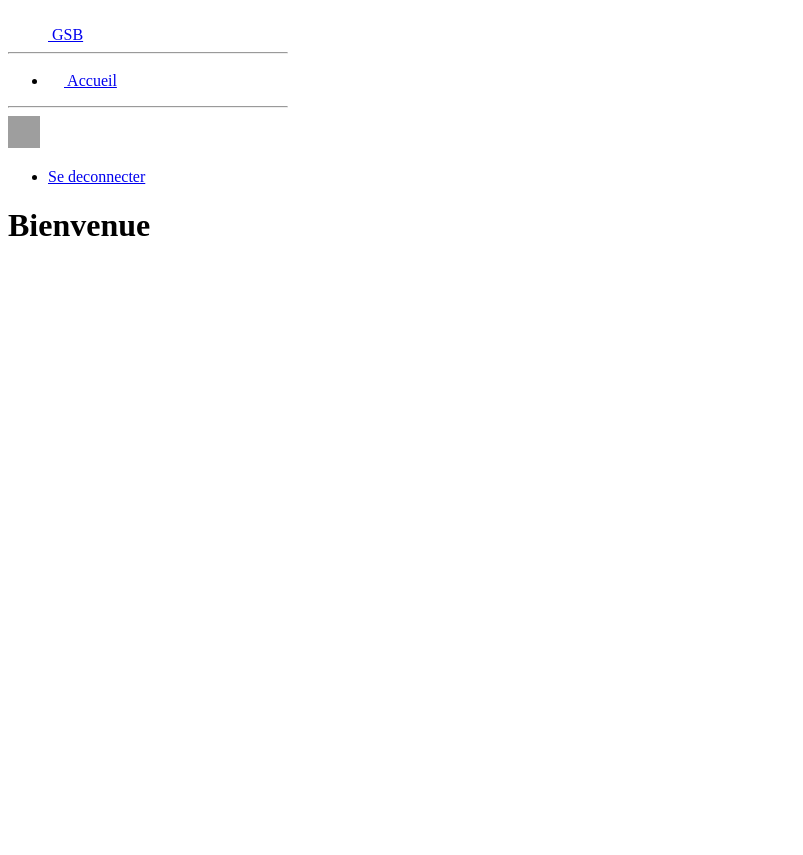
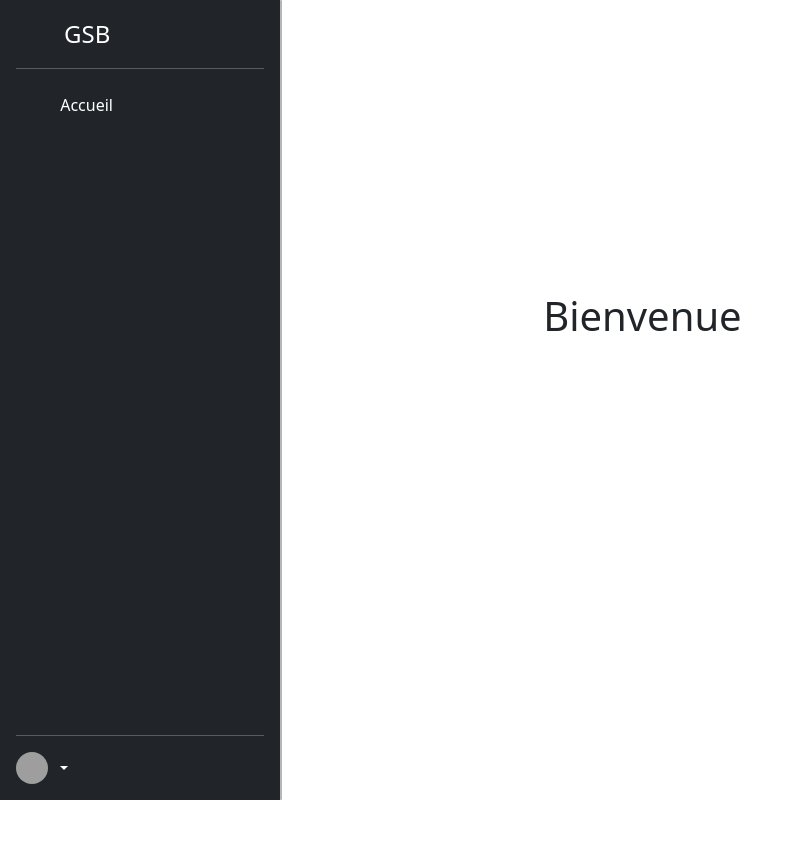
Before and after one commit to leobatouxas/GSB-Symfony, a Symfony app: template templates/home/index.html.twig in a window 1280 px wide. Shown: the whole page, without its empty margins (0-803 px from the left). After the commit the page ends 800 px from the top, so only its background shows below. Run offline with Twig, Linux system fonts and the light colour scheme; the template is opened without the code that fills it, so the values that code supplies are empty; some libraries are stand-ins or nearby versions; grey boxes are pictures that could not be loaded.

Commit message:
Passage CDN bootstrap

```diff
--- a/templates/base.html.twig
+++ b/templates/base.html.twig
@@ -3,34 +3,70 @@
 	<head>
 		<meta charset="UTF-8">
 		<meta name="viewport" content="width=device-width, initial-scale=1">
-        <title>{% block title %}Welcome!{% endblock %}</title>
+		<title>
+			{% block title %}Welcome!
+			{% endblock %}
+		</title>
 		{# Run `composer require symfony/webpack-encore-bundle`
 		           and uncomment the following Encore helpers to start using Symfony UX #}
-        {% block stylesheets %}
-            {{ encore_entry_link_tags('app') }}
-        {% endblock %}
-
-        {% block javascripts %}
-            {{ encore_entry_script_tags('app') }}
-        {% endblock %}
+		<link href="https://cdn.jsdelivr.net/npm/bootstrap@5.1.3/dist/css/bootstrap.min.css" rel="stylesheet" integrity="sha384-1BmE4kWBq78iYhFldvKuhfTAU6auU8tT94WrHftjDbrCEXSU1oBoqyl2QvZ6jIW3" crossorigin="anonymous">
 		<script src="https://code.jquery.com/jquery-3.6.0.min.js" integrity="sha256-/xUj+3OJU5yExlq6GSYGSHk7tPXikynS7ogEvDej/m4=" crossorigin="anonymous"></script>
 	</head>
 	<body>
+		<style>
+			body {
+				min-height: 100vh;
+				min-height: -webkit-fill-available;
+			}
+
+			html {
+				height: -webkit-fill-available;
+			}
+
+			main {
+				display: flex;
+				flex-wrap: nowrap;
+				height: 100vh;
+				height: -webkit-fill-available;
+				max-height: 100vh;
+				overflow-x: auto;
+				overflow-y: hidden;
+			}
+
+			.b-example-divider {
+				flex-shrink: 0;
+				width: 0.1rem;
+				height: 100vh;
+				background-color: rgba(0, 0, 0, 0.1);
+				border: solid rgba(0, 0, 0, 0.15);
+				border-width: 1px 0;
+				box-shadow: inset 0 0.5em 1.5em rgba(0, 0, 0, 0.1), inset 0 0.125em 0.5em rgba(0, 0, 0, 0.15);
+			}
+
+			.bi {
+				vertical-align: -0.125em;
+				pointer-events: none;
+				fill: currentColor;
+			}
+
+			.dropdown-toggle {
+				outline: 0;
+			}
+		</style>
 		<main>
 			<div class="d-flex flex-column flex-shrink-0 p-3 text-white bg-dark" style="width: 280px;">
 				<a href="/" class="d-flex align-items-center mb-3 mb-md-0 me-md-auto text-white text-decoration-none">
 					<svg class="bi me-2" width="40" height="32">
-                    <use xlink:href="#bootstrap" />
+						<use xlink:href="#bootstrap"/>
 					</svg>
 					<span class="fs-4">GSB</span>
 				</a>
 				<hr>
 				<ul class="nav nav-pills flex-column mb-auto">
 					<li class="nav-item">
-                    <a href="{{ path('app_home') }}" class="nav-link text-white <?php if($etat == 'index'){ echo 'active'; }  ?>"
-                        aria-current="page">
+						<a href="{{ path('app_home') }}" class="nav-link text-white <?php if($etat == 'index'){ echo 'active'; }  ?>" aria-current="page">
 							<svg class="bi me-2" width="16" height="16">
-                            <use xlink:href="#home" />
+								<use xlink:href="#home"/>
 							</svg>
 							Accueil
 						</a>
@@ -39,7 +75,7 @@
 						<li>
 							<a href="{{ path('app_visitor_feesheet') }}" class="nav-link text-white ">
 								<svg class="bi me-2" width="16" height="16">
-                            <use xlink:href="#table" />
+									<use xlink:href="#table"/>
 								</svg>
 								Fiche Frais
 							</a>
@@ -50,7 +86,7 @@
 						<li>
 							<a href="{{ path('app_accountant_feesheet') }}" class="nav-link text-white">
 								<svg class="bi me-2" width="16" height="16">
-                                <use xlink:href="#table" />
+									<use xlink:href="#table"/>
 								</svg>
 								Valider Fiche Frais
 							</a>
@@ -58,7 +94,7 @@
 						<li>
 							<a href="{{ path('app_accountant_feesheet_follow-payment') }}" class="nav-link text-white">
 								<svg class="bi me-2" width="16" height="16">
-                                <use xlink:href="#table" />
+									<use xlink:href="#table"/>
 								</svg>
 								Suivre paiement
 							</a>
@@ -69,7 +105,7 @@
 						<li>
 							<a href="{{ path('admin') }}" class="nav-link text-white ">
 								<svg class="bi me-2" width="16" height="16">
-                            <use xlink:href="#table" />
+									<use xlink:href="#table"/>
 								</svg>
 								Administration
 							</a>
@@ -78,21 +114,26 @@
 				</ul>
 				<hr>
 				<div class="dropdown">
-                <a href="#" class="d-flex align-items-center text-white text-decoration-none dropdown-toggle"
-                    id="dropdownUser1" data-bs-toggle="dropdown" aria-expanded="false">
+					<a href="#" class="d-flex align-items-center text-white text-decoration-none dropdown-toggle" id="dropdownUser1" data-bs-toggle="dropdown" aria-expanded="false">
 						<img src="https://github.com/mdo.png" alt="" width="32" height="32" class="rounded-circle me-2">
-                    <strong>{% if app.user %}{{ app.user.username }}{% endif %}</strong>
+						<strong>
+							{% if app.user %}
+								{{ app.user.username }}
+							{% endif %}
+						</strong>
 					</a>
 					<ul class="dropdown-menu dropdown-menu-dark text-small shadow" aria-labelledby="dropdownUser1">
-                    <li><a class="dropdown-item" href="{{ logout_path('main') }}">Se deconnecter</a></li>
+						<li>
+							<a class="dropdown-item" href="{{ logout_path('main') }}">Se deconnecter</a>
+						</li>
 					</ul>
 				</div>
 			</div>
 			<div class="b-example-divider"></div>
-        <div class="container-fluid">
-        {% block body %}{% endblock %}
+			<div class="container-fluid"> {% block body %}{% endblock %}
 				</div>
 
 			</main>
+			<script src="https://cdn.jsdelivr.net/npm/bootstrap@5.1.3/dist/js/bootstrap.bundle.min.js" integrity="sha384-ka7Sk0Gln4gmtz2MlQnikT1wXgYsOg+OMhuP+IlRH9sENBO0LRn5q+8nbTov4+1p" crossorigin="anonymous"></script>
 		</body>
 	</html>
```
Lines whose indentation alone changed are shown as unchanged.
